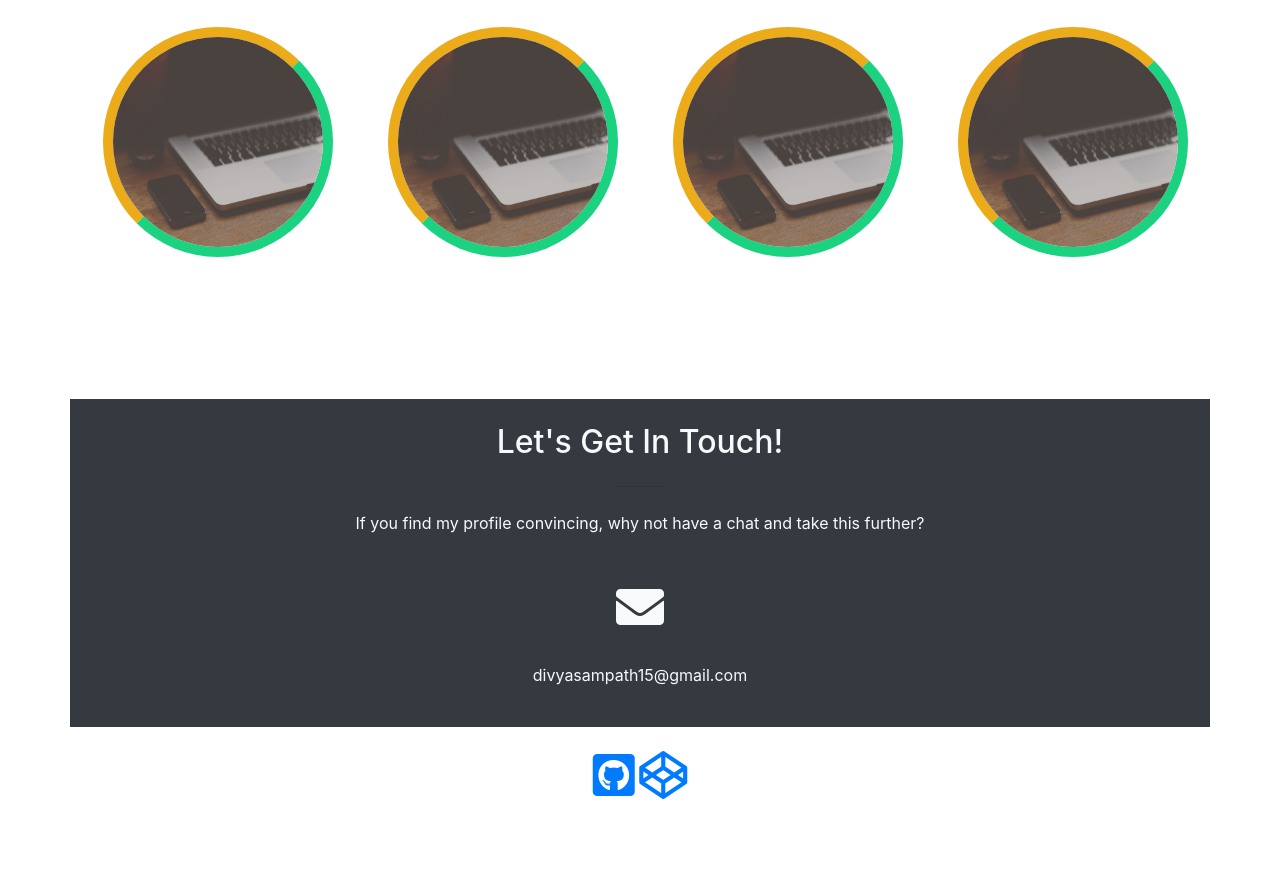
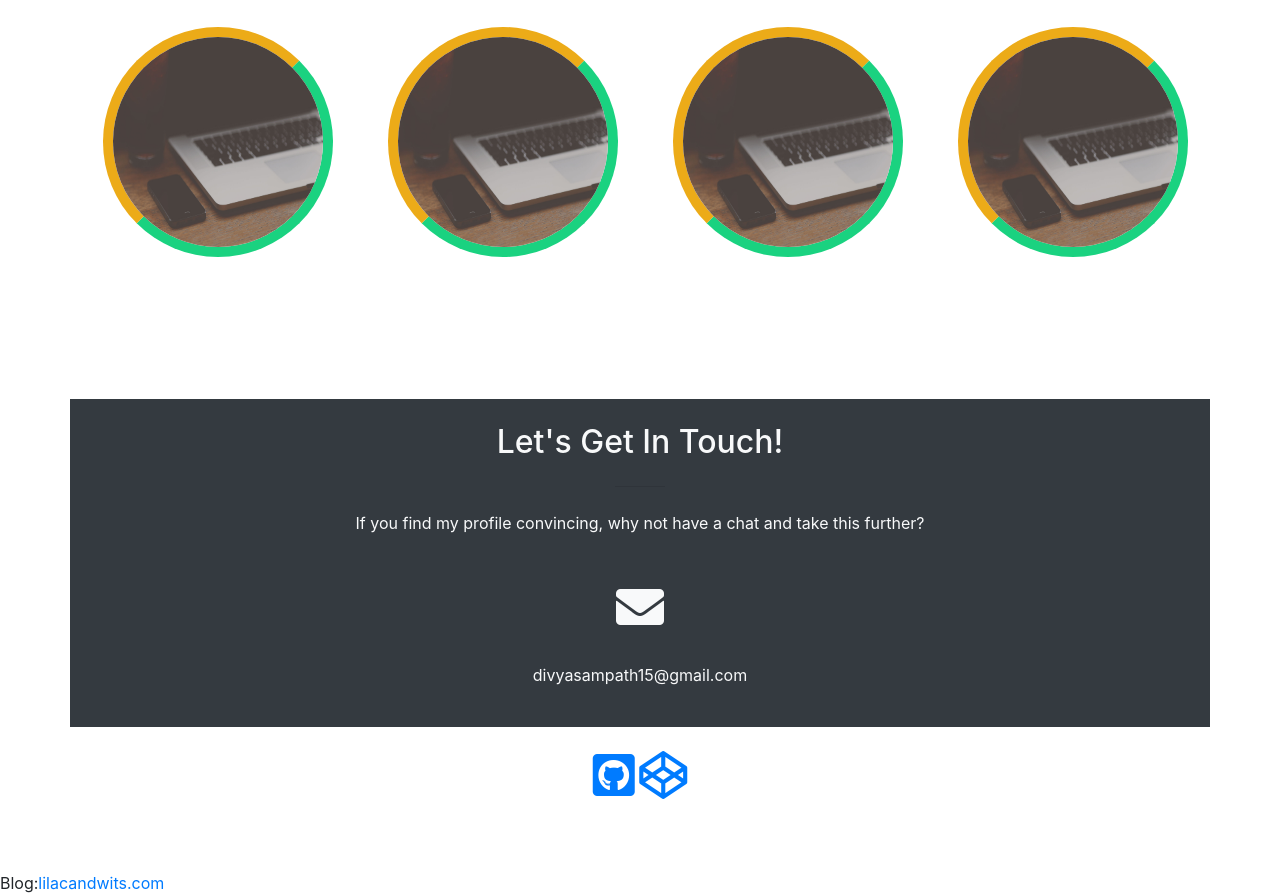
Before and after one commit to divya0999/Portfolio2.0, a website with bundled scripts: page index.html in a window 1280 px wide. Shown: the part 2401-3296 px from the top of the page. Before the commit the page ends 3224 px from the top, so only its background shows below. Built offline with nearby package versions, Linux system fonts and the light colour scheme.

Commit message:
Update index.html

```diff
--- a/index.html
+++ b/index.html
@@ -362,7 +362,9 @@
      <a href="https://codepen.io/divya0999/" target="blank"><i class="fab fa-3x fa-codepen mx-auto text-center "></i></a>
 
     </div>
-
+    <br>
+	<br>
+	Blog:<a target="_blank" href="https://www.lilacandwits.com/">lilacandwits.com</a>
 		</section>
 
 
```
